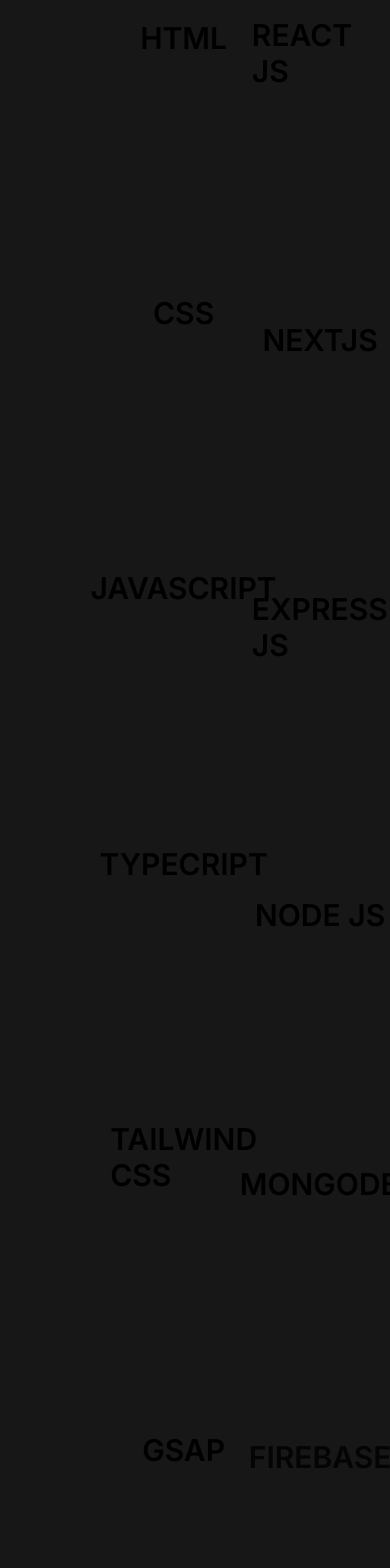
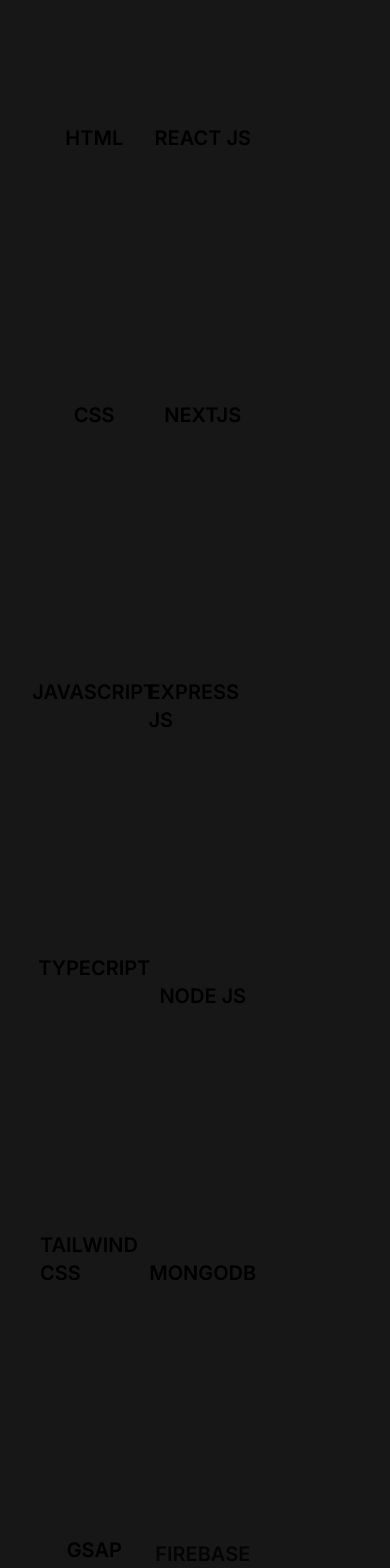
Before and after one commit to HrishikShaji/PersonalPortfolio, a Next.js app: page / in a window 390 px wide. Shown: the part 4420-5988 px from the top of the page. Built offline with nearby package versions, Linux system fonts and the light colour scheme.

Commit message:
skills added mediaQuery

```diff
--- a/components/Skills.tsx
+++ b/components/Skills.tsx
@@ -10,6 +10,27 @@
   useEffect(() => {
     gsap.registerPlugin(ScrollTrigger)
     const skills = document.querySelector('.skills')
+
+    const skillContainers = document.querySelector('.skillcontainer')
+    const targetDiv = document.querySelector('.target-div')
+
+    const leftContainer = document.querySelector('.left-side')
+    const rightContainer = document.querySelector('.right-side')
+
+    const leftSide = leftContainer?.querySelectorAll('h2')
+    const rightSide = rightContainer?.querySelectorAll('h2')
+
+    let mediaQuery = gsap.matchMedia()
+    mediaQuery.add(
+      {
+        isMobile: '(max-width:640px)',
+        isTablet: '(min-width:641px)',
+        isDesktop: '(min-width:1024px)'
+      },
+      (context) => {
+        let { isTablet, isMobile, isDesktop } = context?.conditions
+
+        if (isDesktop) {
           const timeline = gsap.timeline({
             scrollTrigger: {
               trigger: targetRef.current,
@@ -36,8 +57,6 @@
             .to(skills, { y: -600, x: 0 })
             .to(skills, { y: 0 })
 
-    const skillContainers = document.querySelector('.skillcontainer')
-    const targetDiv = document.querySelector('.target-div')
           gsap.to(targetDiv, {
             scrollTrigger: {
               trigger: skillContainers,
@@ -46,11 +65,6 @@
               end: 'center top'
             }
           })
-    const leftContainer = document.querySelector('.left-side')
-    const rightContainer = document.querySelector('.right-side')
-
-    const leftSide = leftContainer?.querySelectorAll('h2')
-    const rightSide = rightContainer?.querySelectorAll('h2')
 
           leftSide?.forEach((item) => {
             const timeline = gsap.timeline({
@@ -73,31 +87,36 @@
             })
             timeline.fromTo(item, { x: -70 }, { x: 60 })
           })
+        }
+      }
+    )
   }, [])
   return (
-    <div className='bg-neutral-900 w-full flex'>
-      <h1 className='text-6xl'>MY SKILLS</h1>
-      <div className='sm:skillcontainer sm:left-side h-[200vh] w-[35%] flex flex-col items-center justify-around'>
-        <h2 className='font-semibold text-3xl'>HTML</h2>
-        <h2 className='font-semibold text-3xl'>CSS</h2>
-        <h2 className='font-semibold text-3xl'>JAVASCRIPT</h2>
-        <h2 className='font-semibold text-3xl'>TYPECRIPT</h2>
-        <h2 className='font-semibold text-3xl'>TAILWIND CSS</h2>
-        <h2 className='font-semibold text-3xl'>GSAP</h2>
+    <div className='bg-neutral-900 w-full flex flex-col sm:flex-row p-10'>
+      <h1 className='text-6xl sm:hidden'>MY SKILLS</h1>
+      <div className='flex w-full'>
+        <div className='skillcontainer left-side h-[200vh] w-[35%] flex flex-col items-center justify-around'>
+          <h2 className='font-semibold text-xl sm:text-3xl'>HTML</h2>
+          <h2 className='font-semibold text-xl sm:text-3xl'>CSS</h2>
+          <h2 className='font-semibold text-xl sm:text-3xl'>JAVASCRIPT</h2>
+          <h2 className='font-semibold text-xl sm:text-3xl'>TYPECRIPT</h2>
+          <h2 className='font-semibold text-xl sm:text-3xl'>TAILWIND CSS</h2>
+          <h2 className='font-semibold text-xl sm:text-3xl'>GSAP</h2>
         </div>
         <div
           ref={targetRef}
-        className='sm:target-div h-screen w-[30%] hidden sm:block  flex justify-center items-end'
+          className='target-div h-screen w-[30%] hidden sm:flex justify-center items-end'
         >
-        <h1 className='sm:skills text-[150px]'>MY SKILLS</h1>
+          <h1 className='skills text-[150px]'>MY SKILLS</h1>
         </div>
-      <div className='sm:skillcontainer sm:right-side h-[200vh] w-[35%]  flex flex-col items-center justify-around'>
-        <h2 className='font-semibold text-3xl'>REACT JS</h2>
-        <h2 className='font-semibold text-3xl'>NEXTJS</h2>
-        <h2 className='font-semibold text-3xl'>EXPRESS JS</h2>
-        <h2 className='font-semibold text-3xl'>NODE JS</h2>
-        <h2 className='font-semibold text-3xl'>MONGODB</h2>
-        <h2 className='font-semibold text-3xl'>FIREBASE</h2>
+        <div className='skillcontainer right-side h-[200vh] w-[35%]  flex flex-col items-center justify-around'>
+          <h2 className='font-semibold text-xl sm:text-3xl'>REACT JS</h2>
+          <h2 className='font-semibold text-xl sm:text-3xl'>NEXTJS</h2>
+          <h2 className='font-semibold text-xl sm:text-3xl'>EXPRESS JS</h2>
+          <h2 className='font-semibold text-xl sm:text-3xl'>NODE JS</h2>
+          <h2 className='font-semibold text-xl sm:text-3xl'>MONGODB</h2>
+          <h2 className='font-semibold text-xl sm:text-3xl'>FIREBASE</h2>
+        </div>
       </div>
     </div>
   )
```
Lines whose indentation alone changed are shown as unchanged.
